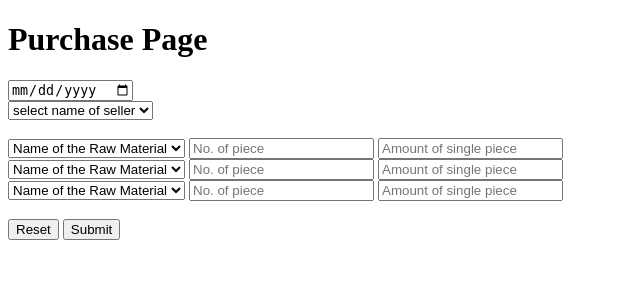
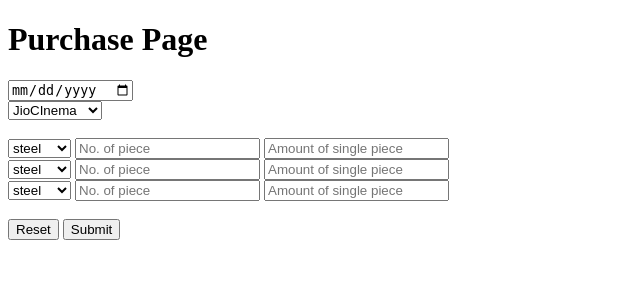
Before and after one commit to Vadhel63/Accounting-and-Company-Management-Software, a Django app: page /accountant/purchasebill/ in a window 1280 px wide. Shown: the top 300 px of the page, without its empty margins (0-640 px from the left). Run offline with Django 4.2, Linux system fonts and the light colour scheme; data comes from the database, SQL or seed files in the repository; both versions use the stored data as it was before the commit.

Commit message:
all done by milan

```diff
--- a/Accountant/admin.py
+++ b/Accountant/admin.py
@@ -2,7 +2,6 @@ from django.contrib import admin
 from. models import *
 # Register your models here.
 
-admin.site.register(SalesItem)
 admin.site.register(SalesBill)
 admin.site.register(PurchaseBill)
 admin.site.register(Payment_paid)
--- a/Accountant/templates/purchasebill.html
+++ b/Accountant/templates/purchasebill.html
@@ -8,27 +8,37 @@
   <body>
     <h1>Purchase Page</h1>
     <form action="post">
-      <input type="date" name="" id="" placeholder="Date" />
+      <input type="date" name="date" id="" placeholder="Date" required/>
       <br />
-      <select name="" id="">
-        <option value="">select name of seller</option>
+
+      <select name="p_name" id="" required>
+        {% for p in purchase%}
+        <option value="{{p.id}}">{{p.name}}</option>
+        {%endfor%}
       </select>
       <br />
       <br />
-      <select name="" id="">
-        <option value="">Name of the Raw Material</option>
+
+      <select name="r_name1" id="" required>
+        {% for r in raw%}
+        <option value="{{r.id}}">{{r.RM_name}}</option>
+        {%endfor%}
+      </select>
+      <input type="number" name="piece" id="" placeholder="No. of piece"  required/>
+      <input type="text" name="amount" id="" placeholder="Amount of single piece" required />
+      <br />
+      <select name="r_name2" id="">
+        {% for r in raw%}
+        <option value="{{r.id}}">{{r.RM_name}}</option>
+        {%endfor%}
       </select>
       <input type="number" name="" id="" placeholder="No. of piece" />
       <input type="text" name="" id="" placeholder="Amount of single piece" />
       <br />
-      <select name="" id="">
-        <option value="">Name of the Raw Material</option>
-      </select>
-      <input type="number" name="" id="" placeholder="No. of piece" />
-      <input type="text" name="" id="" placeholder="Amount of single piece" />
-      <br />
-      <select name="" id="">
-        <option value="">Name of the Raw Material</option>
+      <select name="r_name3" id="">
+        {% for r in raw%}
+        <option value="{{r.id}}">{{r.RM_name}}</option>
+        {%endfor%}
       </select>
       <input type="number" name="" id="" placeholder="No. of piece" />
       <input type="text" name="" id="" placeholder="Amount of single piece" />
--- a/Accountant/views.py
+++ b/Accountant/views.py
@@ -1,8 +1,20 @@
 from django.shortcuts import render
-
+from django.http import HttpResponse
+from django.shortcuts import redirect
+from Inventory.models import *
 # Create your views here.
 def purchasebill(request):
-    return render(request,"purchasebill.html")
+    purchase=Purchase_Party.objects.all()
+    raw=RawMaterial.objects.all()
+    return render(request,"purchasebill.html",{
+        'purchase':purchase,
+        'raw':raw
+    })
+
+
+
+
+
 def salesbill(request):
     return render(request,"salesbill.html")
 def paymentreceived(request):
```
Also changed, not shown: Accountant/models.py (+5 -7 lines), Accountant/migrations/0002_alter_miscexp_sales_id_alter_purchasebill_sales_id_and_more.py (added), db.sqlite3.
